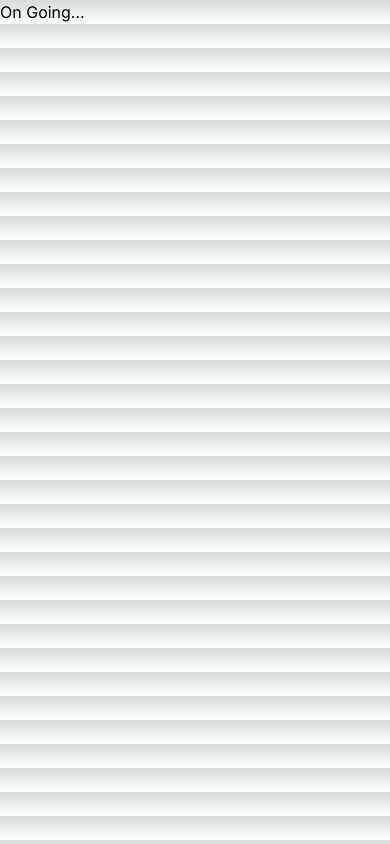
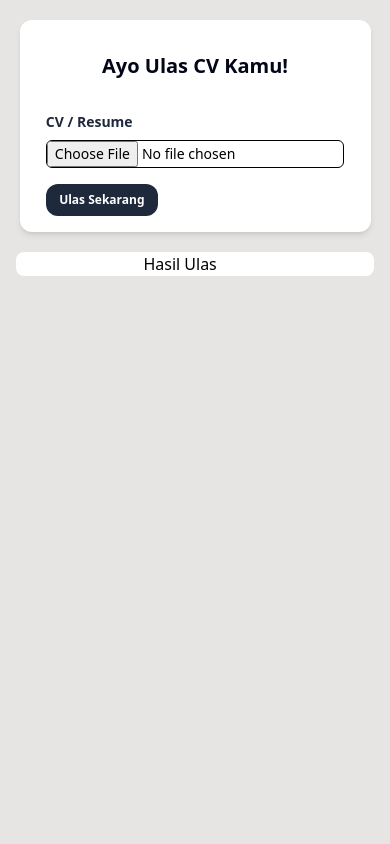
Before and after one commit to dialkq/ulas-cv, a Next.js app: page / in a window 390 px wide. Built offline with nearby package versions, Linux system fonts and the light colour scheme.

Commit message:
style/gneral/mobile

```diff
--- a/app/globals.css
+++ b/app/globals.css
@@ -16,18 +16,23 @@
   }
 }
 
-body {
-  color: rgb(var(--foreground-rgb));
-  background: linear-gradient(
-      to bottom,
-      transparent,
-      rgb(var(--background-end-rgb))
-    )
-    rgb(var(--background-start-rgb));
-}
-
 @layer utilities {
   .text-balance {
     text-wrap: balance;
   }
+
+  @keyframes fadeIn {
+    from {
+      opacity: 0;
+      transform: translateY(10px);
+    }
+    to {
+      opacity: 1;
+      transform: translateY(0);
+    }
+  }
+
+  .animate-fadeIn {
+    animation: fadeIn 1s ease-in-out both;
+  }
 }
--- a/app/layout.tsx
+++ b/app/layout.tsx
@@ -5,8 +5,8 @@ import "./globals.css";
 const inter = Inter({ subsets: ["latin"] });
 
 export const metadata: Metadata = {
-  title: "Create Next App",
-  description: "Generated by create next app",
+  title: "Ulas CV",
+  description: "Ulas CV Kamu Di Sini",
 };
 
 export default function RootLayout({
@@ -16,7 +16,7 @@ export default function RootLayout({
 }>) {
   return (
     <html lang="en">
-      <body className={inter.className}>{children}</body>
+      <body className="bg-stone-200" >{children}</body>
     </html>
   );
 }
--- a/app/page.tsx
+++ b/app/page.tsx
@@ -2,6 +2,32 @@ import Image from "next/image";
 
 export default function Home() {
   return (
-    <h1>On Going...</h1>
+    <div className="w-full flex flex-col md:flex-row md:px-5">
+      {/* KOMPONEN UPLOAD */}
+      <div className="w-[90%] md:w-[35%] flex flex-col my-5 mx-auto justify-center bg-white rounded-xl shadow-md animate-fadeIn">
+        <p className="font-bold text-center my-8 text-xl font-sans text-slate-950">Ayo Ulas CV Kamu!</p>
+        {/* Form */}
+        <form className="w-[85%] mx-auto">
+          <div className="flex flex-col">
+            <label className="text-sm font-sans font-bold mb-2 text-slate-800">
+              CV / Resume
+            </label>
+            <input
+              type="file"
+              className="border text-sm border-black rounded-md"
+            />
+          </div>
+
+          <div className="flex w-28 md:w-32 my-4 bg-slate-800 hover:bg-slate-900 text-white rounded-xl transition-all duration-300 ease-in-out">
+            <button type="submit" className="text-center mx-auto font-semibold text-xs md:text-sm p-2 md:p-2.5">Ulas Sekarang</button>
+          </div>
+        </form>
+      </div>
+
+      {/* BUBLE CHATGPT */}
+      <div className="w-11/12 md:w-[60%] lg:w-[62%] md:my-5 mx-auto bg-white rounded-lg">
+        <p className="w-11/12 text-center">Hasil Ulas</p>
+      </div>
+    </div>
   );
 }
--- a/tailwind.config.ts
+++ b/tailwind.config.ts
@@ -8,11 +8,7 @@ const config: Config = {
   ],
   theme: {
     extend: {
-      backgroundImage: {
-        "gradient-radial": "radial-gradient(var(--tw-gradient-stops))",
-        "gradient-conic":
-          "conic-gradient(from 180deg at 50% 50%, var(--tw-gradient-stops))",
-      },
+
     },
   },
   plugins: [],
```
